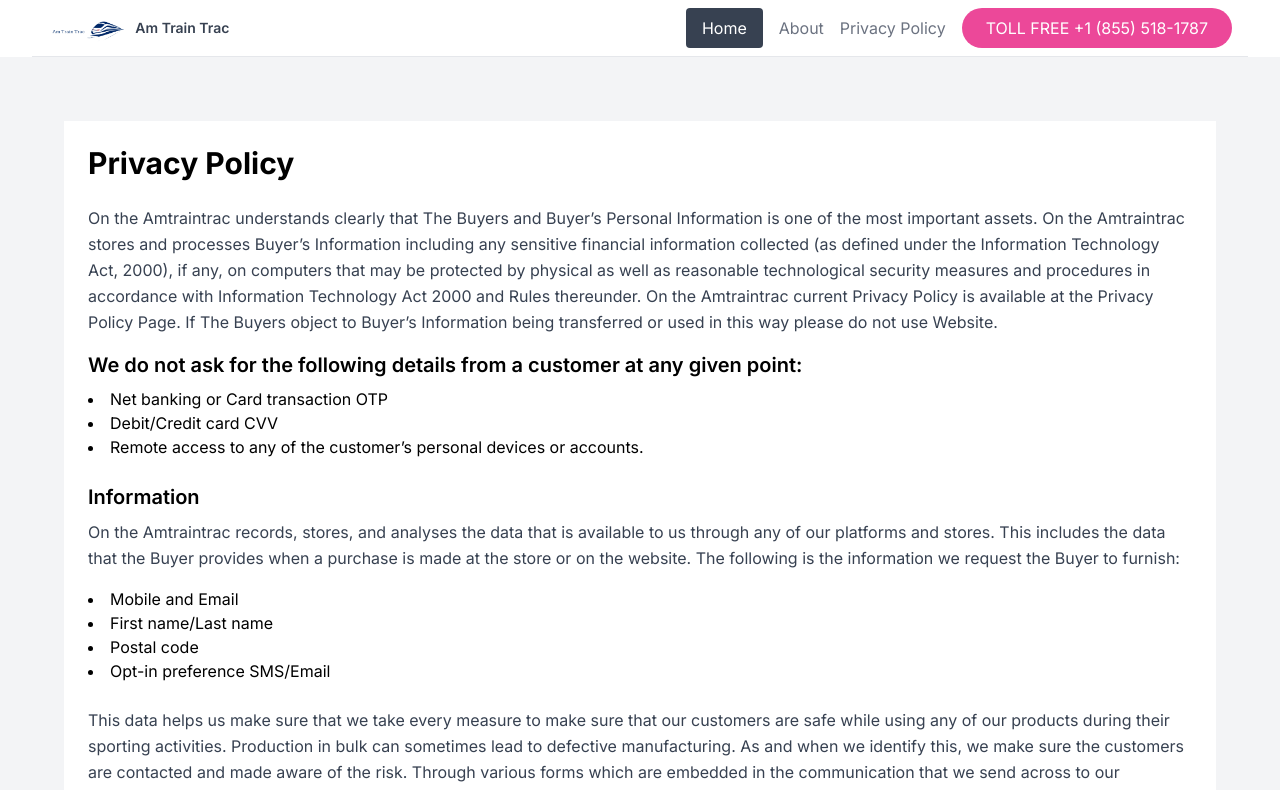
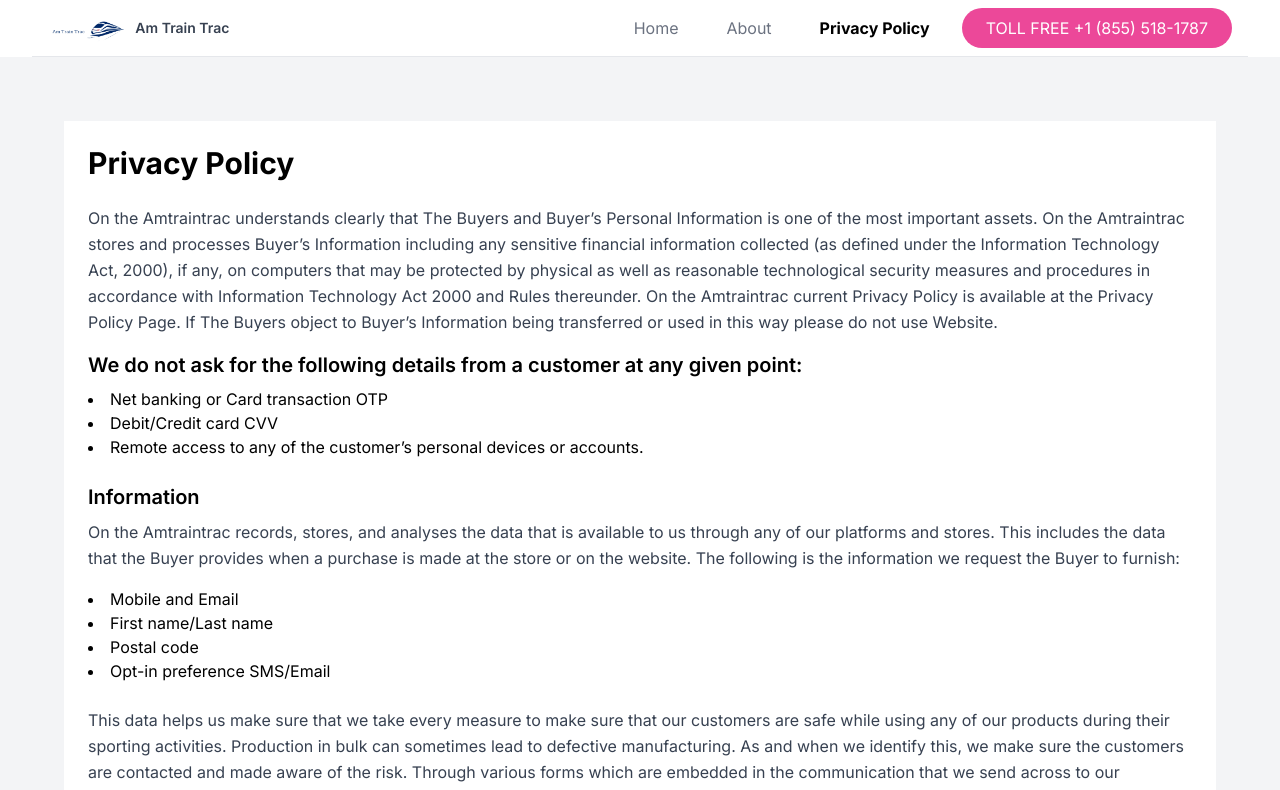
Before and after one commit to Tahirasif31/train-booking, a Next.js app: page /privacy-policy in a window 1280 px wide. Shown: the top 790 px of the page. Built offline with nearby package versions, Linux system fonts and the light colour scheme.

Commit message:
data added

```diff
--- a/components/nav.js
+++ b/components/nav.js
@@ -1,11 +1,24 @@
 "use client";
-import React, { useState } from "react";
+import React, { useState, useEffect } from "react";
 
 const Navbar = () => {
   const [isOpen, setIsOpen] = useState(false);
+  const [activePath, setActivePath] = useState("");
+
+  useEffect(() => {
+    setActivePath(window.location.pathname);
+  }, []);
 
   const toggleMenu = () => {
     setIsOpen(!isOpen);
+  };
+
+  const getLinkClass = (path) => {
+    if (activePath === path) {
+      return "bg-white text-black font-bold";
+    } else {
+      return "text-gray-500 hover:bg-gray-700 hover:text-white";
+    }
   };
 
   return (
@@ -21,13 +34,19 @@
 
         {/* Desktop Menu */}
         <div className="hidden md:flex space-x-4 items-center">
-          <a href="/" className="text-white bg-gray-700 px-4 py-2 rounded">
+          <a href="/" className={`px-4 py-2 rounded ${getLinkClass("/")}`}>
             Home
           </a>
-          <a href="/about" className="text-gray-500">
+          <a
+            href="/about"
+            className={`px-4 py-2 rounded ${getLinkClass("/about")}`}
+          >
             About
           </a>
-          <a href="/privacy-policy" className="text-gray-500">
+          <a
+            href="/privacy-policy"
+            className={`px-4 py-2 rounded ${getLinkClass("/privacy-policy")}`}
+          >
             Privacy Policy
           </a>
 
@@ -67,13 +86,19 @@
       {/* Mobile Menu */}
       {isOpen && (
         <div className="md:hidden">
-          <a href="/" className="block px-4 py-2 text-gray-700">
+          <a href="/" className={`block px-4 py-2 ${getLinkClass("/")}`}>
             Home
           </a>
-          <a href="/about" className="block px-4 py-2 text-gray-700">
+          <a
+            href="/about"
+            className={`block px-4 py-2 ${getLinkClass("/about")}`}
+          >
             About
           </a>
-          <a href="/privacy-policy" className="block px-4 py-2 text-gray-700">
+          <a
+            href="/privacy-policy"
+            className={`block px-4 py-2 ${getLinkClass("/privacy-policy")}`}
+          >
             Privacy Policy
           </a>
         </div>
```
